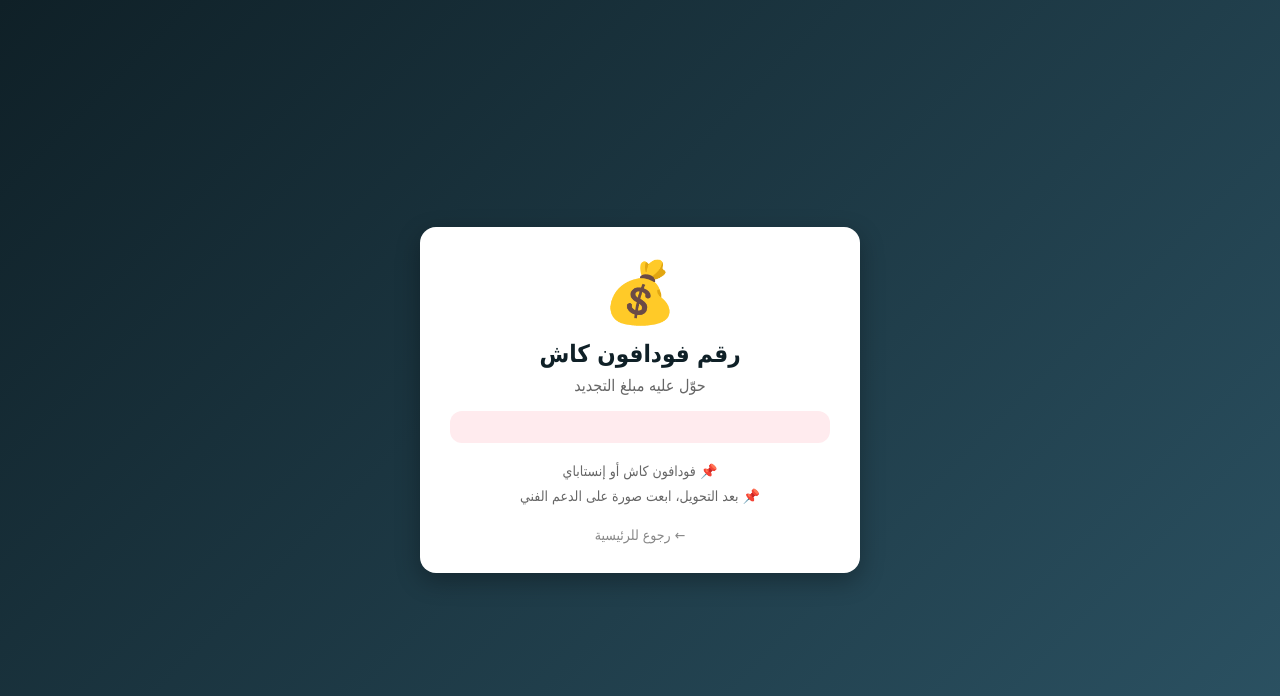
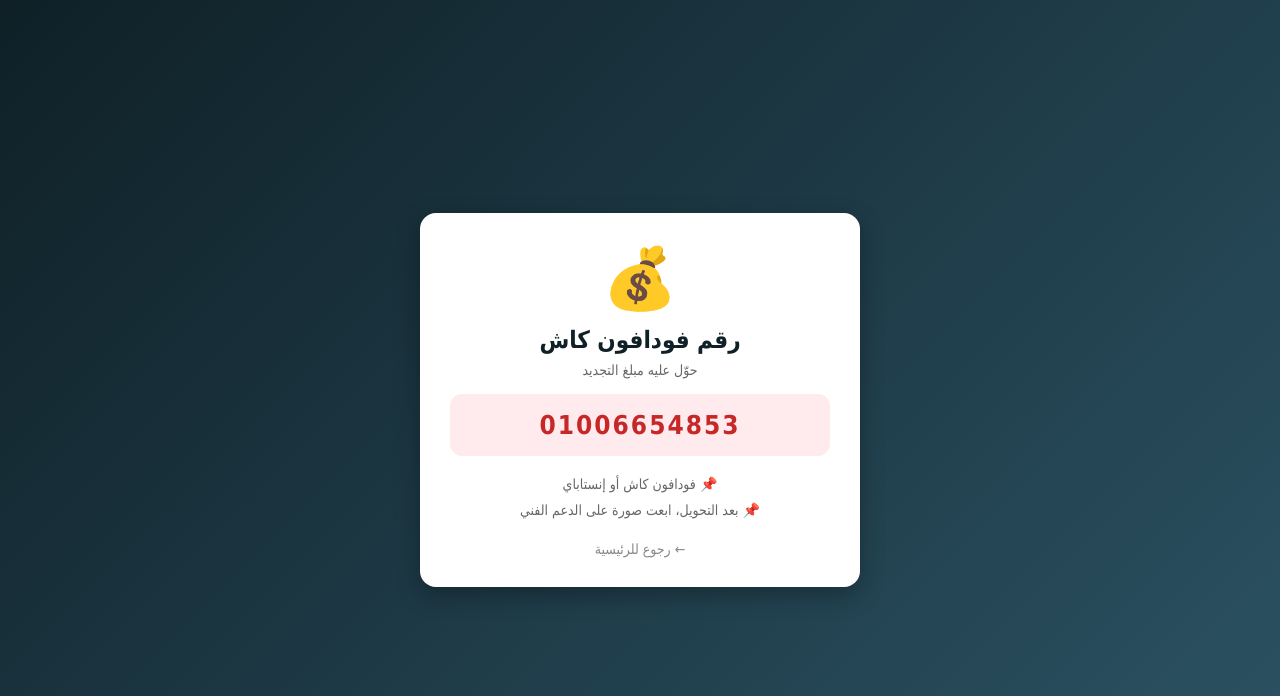
Before and after one commit to a01008062965a-afk/Star_sport, a Flask app: page /vodafone in a window 1280 px wide. Shown: the top 696 px of the page. Run offline with Flask 3, Linux system fonts and the light colour scheme.

Commit message:
upload templates/vodafone.html

```diff
--- a/templates/vodafone.html
+++ b/templates/vodafone.html
@@ -10,6 +10,7 @@ body{background:linear-gradient(135deg,#0f2027,#2c5364);min-height:100vh;padding
 .card{background:#fff;color:#222;border-radius:16px;padding:30px;max-width:440px;width:100%;text-align:center;box-shadow:0 8px 24px rgba(0,0,0,0.3)}
 .icon{font-size:60px;margin-bottom:12px}
 h2{color:#0f2027;margin-bottom:8px}
+.sub{color:#666;font-size:14px}
 .num{font-size:26px;font-weight:bold;color:#c62828;direction:ltr;letter-spacing:2px;background:#ffebee;padding:16px;border-radius:12px;margin:16px 0;cursor:pointer}
 .note{color:#666;font-size:14px;line-height:1.8;margin-top:10px}
 .back{display:block;text-align:center;color:#888;text-decoration:none;margin-top:18px;font-size:14px}
@@ -19,8 +20,8 @@ h2{color:#0f2027;margin-bottom:8px}
 <div class="card">
 <div class="icon">💰</div>
 <h2>رقم فودافون كاش</h2>
-<p style="color:#666;margin-top:8px">حوّل عليه مبلغ التجديد</p>
-<div class="num" onclick="copy(this)">{{ number }}</div>
+<div class="sub">حوّل عليه مبلغ التجديد</div>
+<div class="num" onclick="copyNum(this)">{{ vodafone }}</div>
 <div class="note">
 📌 فودافون كاش أو إنستاباي<br>
 📌 بعد التحويل، ابعت صورة على الدعم الفني
@@ -28,9 +29,12 @@ h2{color:#0f2027;margin-bottom:8px}
 <a href="/" class="back">← رجوع للرئيسية</a>
 </div>
 <script>
-function copy(el){
-navigator.clipboard.writeText(el.textContent.trim());
-const t=el.textContent;el.textContent='✅ تم النسخ';setTimeout(()=>el.textContent=t,1200);
+function copyNum(el) {
+    navigator.clipboard.writeText(el.textContent.trim());
+    var t = el.textContent;
+    el.textContent = '✅ تم النسخ';
+    el.style.fontSize = '20px';
+    setTimeout(function(){ el.textContent = t; el.style.fontSize = '26px'; }, 1000);
 }
 </script>
 </body>
```
